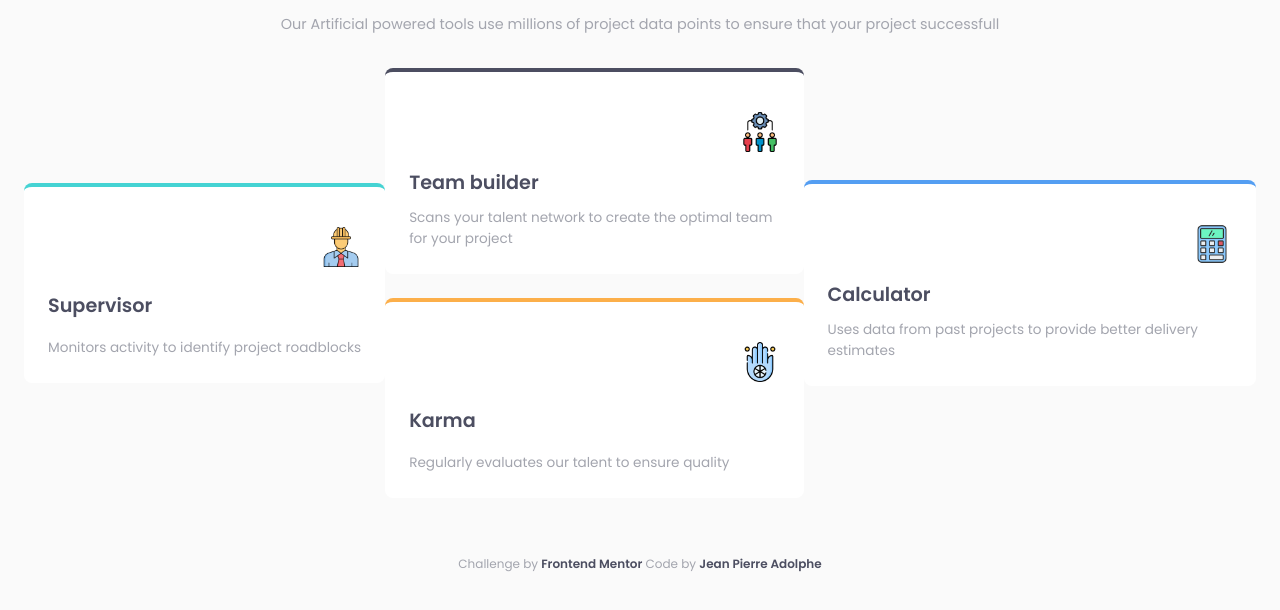
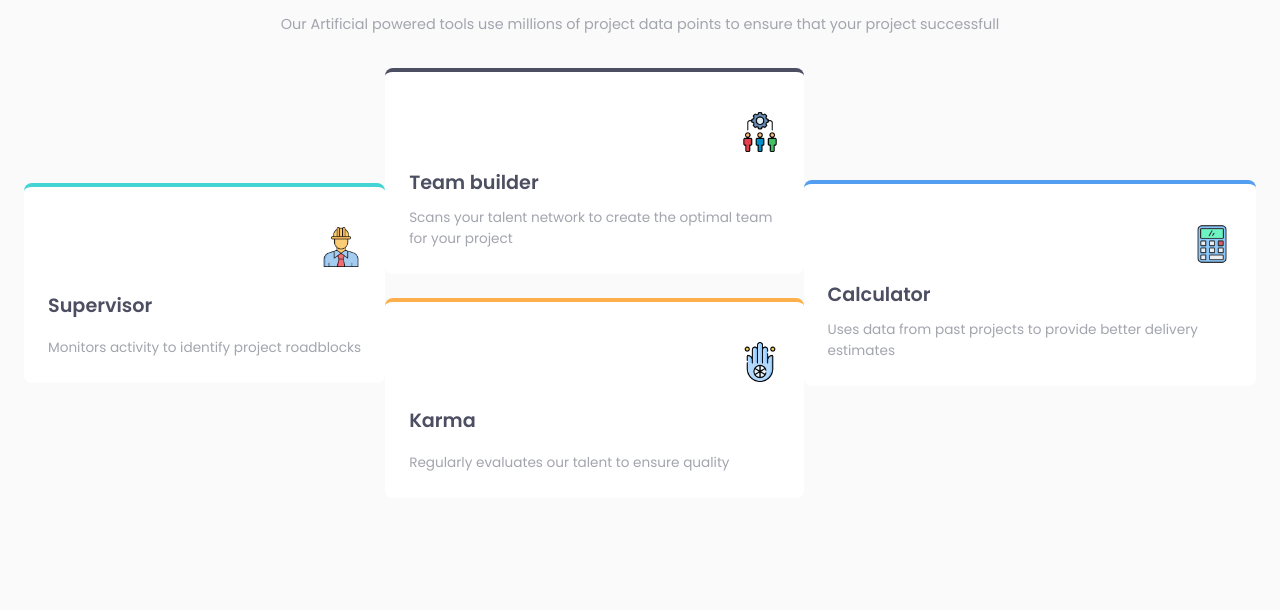
Before and after one commit to jean224pierre/Four-card-feature-section-master, a plain HTML site: page index.html in a window 1280 px wide. Shown: the part 112-722 px from the top of the page. Drawn offline with Linux system fonts and the light colour scheme.

Commit message:
Update index.html

```diff
--- a/index.html
+++ b/index.html
@@ -39,10 +39,5 @@
         <p>Uses data from past projects to provide better delivery estimates</p>
       </section>
     </main>
-
-    <div class="attribution">
-      Challenge by <a href="https://www.frontendmentor.io?ref=challenge" target="_blank">Frontend Mentor</a>
-      Code by <a href="#">Jean Pierre Adolphe</a>
-    </div>
   </body>
 </html>
```
